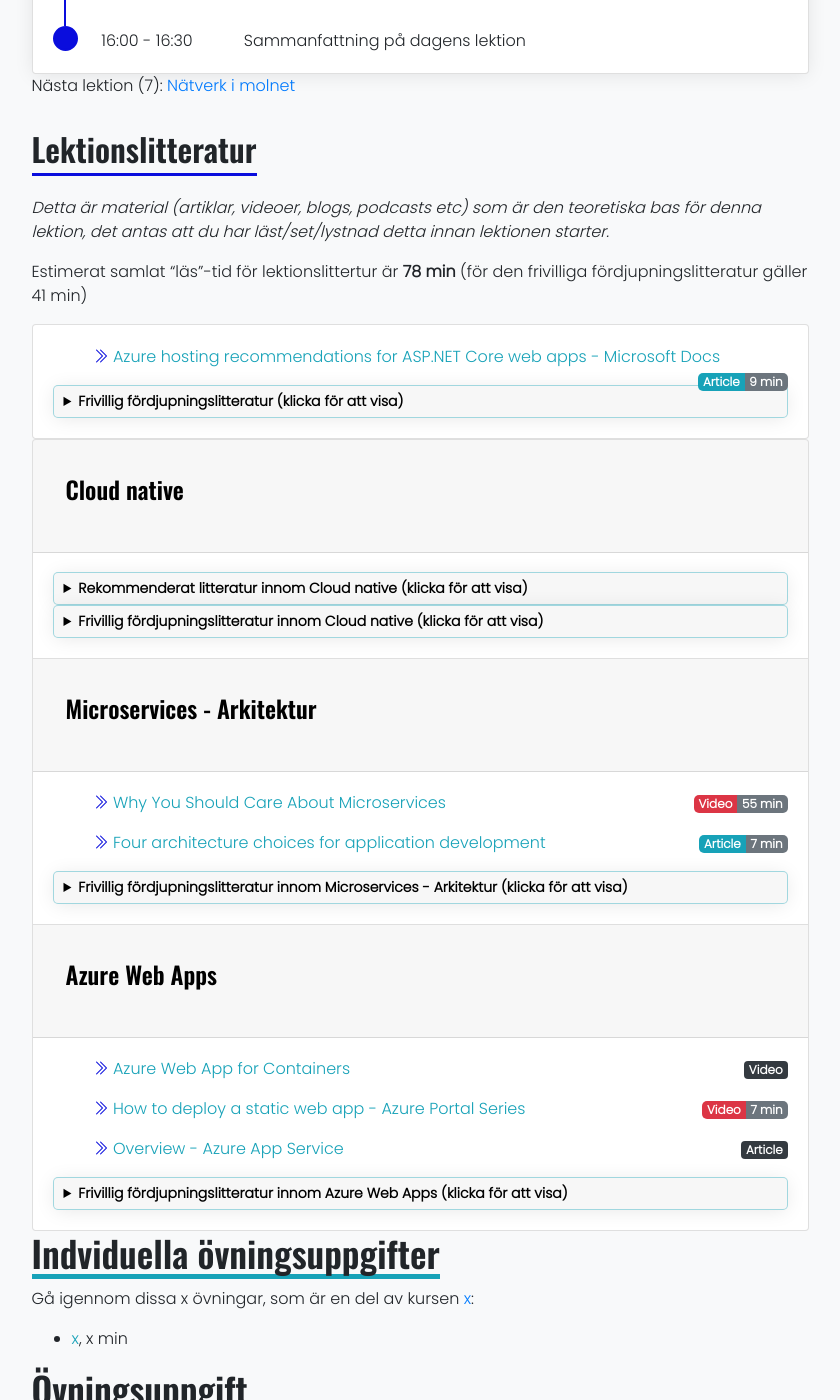
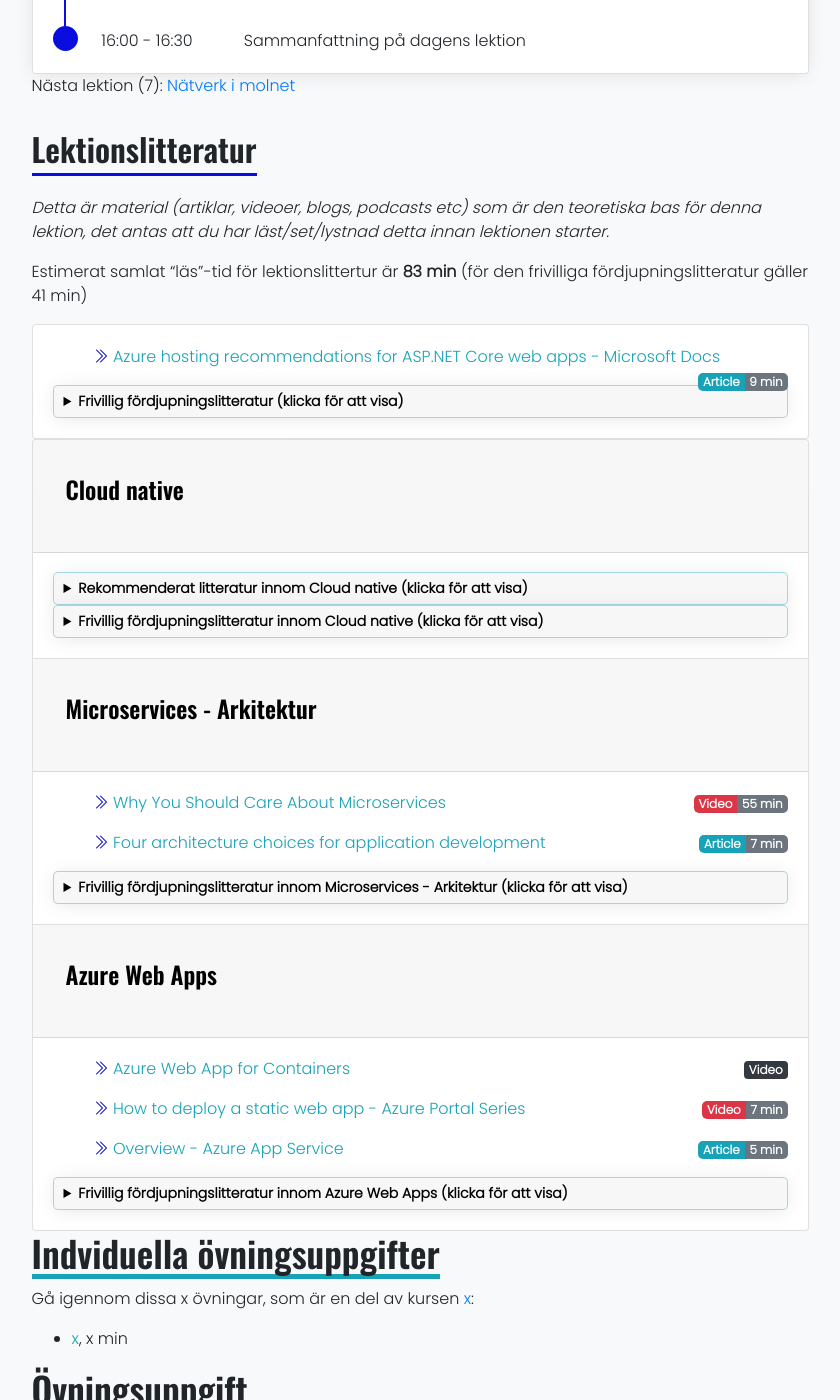
Before and after one commit to PGBSNH20/PGBSNH20-molnapplikationer, a Jekyll site: the page built from lectures/06-webapp.md, in a window 1280 px wide and 1400 px high, scrolled down 779 px. Shown: the whole window, without its empty margins (220-1060 px from the left). Built offline with Jekyll 4.4.1, drawn with Linux system fonts in a browser that asks for light colours; nearby versions of some CDN libraries.

Commit message:
Adds timing

```diff
--- a/_data/lecture_webb_applikationer_i_molnet.yml
+++ b/_data/lecture_webb_applikationer_i_molnet.yml
@@ -1,6 +1,6 @@
 ---
 contentTimeTotal:
-  literatureTime: 78
+  literatureTime: 83
   optionalLiteratureTime: 41
 notInTopic:
   literature:
@@ -80,7 +80,7 @@ topics:
       description: >
         The microservice architecture structures an application as a set of loosely coupled, deployable/executable components organized around business capabilities
   - topic: "Azure Web Apps"
-    literatureTime: 7
+    literatureTime: 12
     optionalLiteratureTime: 13
     description-include: azure_web_apps.md
     literature:
@@ -113,8 +113,8 @@ topics:
     - title: "Overview - Azure App Service"
       url: https://docs.microsoft.com/en-us/azure/app-service/overview
       timeType: Article
-      timeMinutes: 0
-      timeBadge: dark
+      timeMinutes: 5
+      timeBadge: info
       description: >
         Learn how Azure App Service helps you develop and host web applications
     optionalLiterature:
```
